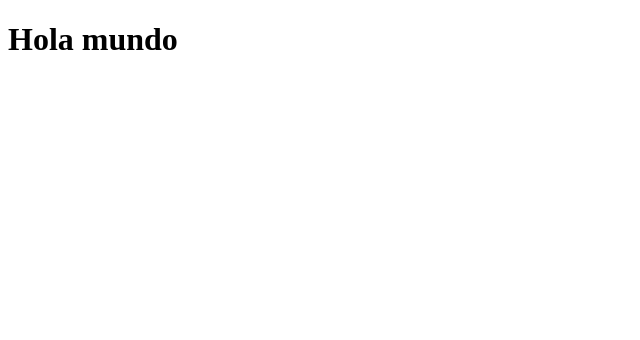
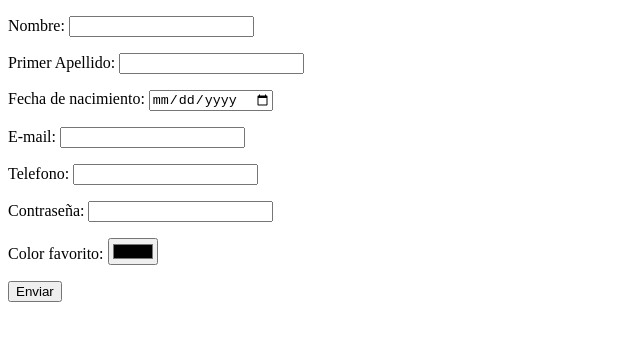
Before and after one commit to RaulDoblas/Interfaces-Raul, a plain HTML site: page index.html in a window 1280 px wide. Shown: the whole page, without its empty margins (0-640 px from the left). Drawn offline with Linux system fonts and the light colour scheme.

Commit message:
Prueba pagina

```diff
--- a/index.html
+++ b/index.html
@@ -7,7 +7,54 @@
 </head>
 
 <body>
-    <h1>Hola mundo</h1>
+
+    <form action="">
+        <p>
+            <label for="nombre">Nombre:</label>
+            <input type="text" name="nombre" id="nombre" title='Introduce
+        tu nombre' autocomplete="name" />
+        </p>
+
+        <p>
+            <label for="nombre">Primer Apellido:</label>
+            <input type="text" name="apellido" id="apellido" title='Introduce
+        tu primer apellido' autocomplete="additional-name" />
+        </p>
+
+        <p>
+            <label for="fecha_nacimiento">Fecha de nacimiento:</label>
+            <input type="date" name="fecha_nacimiento" id="fecha_nacimiento" title='Introduce
+        tu fecha de nacimiento' autocomplete="bday" />
+        </p>
+
+        <p>
+            <label for="e-mail">E-mail:</label>
+            <input type="email" name="email" id="email" title='Introduce
+        tu correo' autocomplete="email" />
+        </p>
+
+        <p>
+            <label for="tel">Telefono:</label>
+            <input type="tel" name="telefono" id="telefono" title='Introduce
+        tu telefono' autocomplete="tel" />
+        </p>
+
+        <p>
+            <label for="password">Contraseña:</label>
+            <input type="password" name="contrasenya" id="contrasenya" title='Introduce
+        tu contrasenya' autocomplete="current-password" />
+        </p>
+
+        <p>
+            <label for="color">Color favorito:</label>
+            <input type="color" name="color" id="color" title='Introduce
+        tu color favorito' />
+        </p>
+
+
+        <input type="submit" value="Enviar" />
+    </form>
+
 </body>
 
 </html>
```
